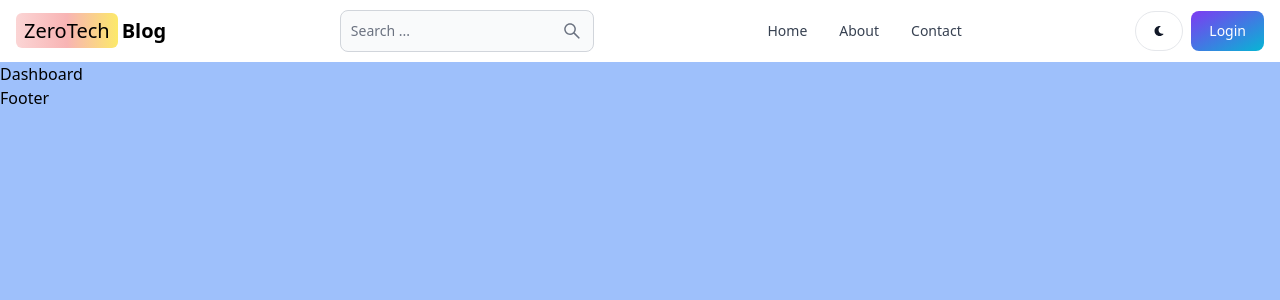
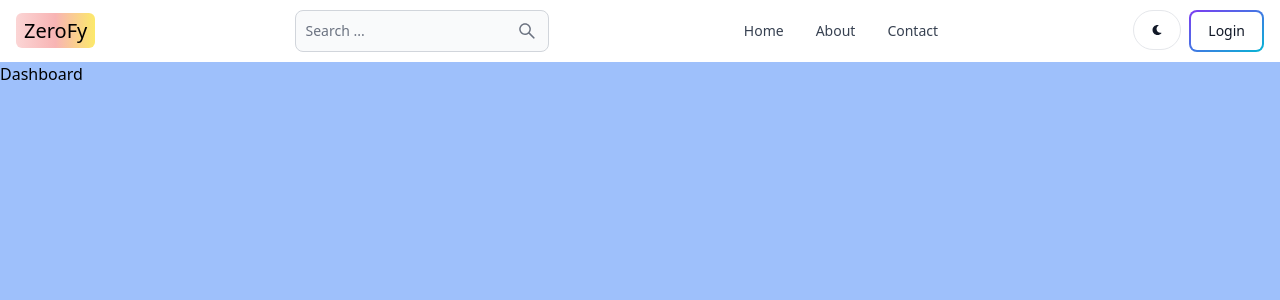
Before and after one commit to 9090856788/Blog-Application, a React (Vite) app in the folder Client/: page /dashboard in a window 1280 px wide. Shown: the top 300 px of the page. Built offline with nearby package versions, Linux system fonts and the light colour scheme.

Commit message:
change the website name

```diff
--- a/Client/index.html
+++ b/Client/index.html
@@ -4,7 +4,7 @@
     <meta charset="UTF-8" />
     <meta name="viewport" content="width=device-width, initial-scale=1.0" />
     <link rel="stylesheet" href="index.css">
-    <title>ZeroTech</title>
+    <title>ZeroFy</title>
   </head>
   <body>
     <div id="root"></div>
--- a/Client/src/App.jsx
+++ b/Client/src/App.jsx
@@ -13,7 +13,7 @@ const router = createBrowserRouter([
   {
       path: '/',
       element: (
-          <Link to="Home">Home</Link>
+          <Link to="Home"></Link>
       )
   },
 
@@ -66,7 +66,7 @@ const App = () => {
     <>
     <Header/>
     <RouterProvider router={router} />
-    <Footer/>
+    {/* <Footer/> */}
     </>
     )
   }
--- a/Client/src/components/Header.jsx
+++ b/Client/src/components/Header.jsx
@@ -15,9 +15,8 @@ const Header = () => {
           className="self-center whitespace-nowrap text-sm sm:text-xl font-semibold dark:text-white "
         >
           <span className="px-2 py-1 bg-gradient-to-r from-red-200 via-red-300 to-yellow-200 hover:bg-gradient-to-bl focus:ring-4 focus:outline-none focus:ring-red-100 dark:focus:ring-red-400 font-medium rounded-md text-xl text-center me-1 mb-1 text-black">
-            ZeroTech
+            ZeroFy
           </span>
-          Blog
         </a>
         <form>
           <TextInput
@@ -36,7 +35,7 @@ const Header = () => {
             <FaMoon/>
           </Button>
           <a href="/login">
-          <Button gradientDuoTone="purpleToBlue">
+          <Button gradientDuoTone="purpleToBlue" outline>
             Login
           </Button>
         </a>
```
